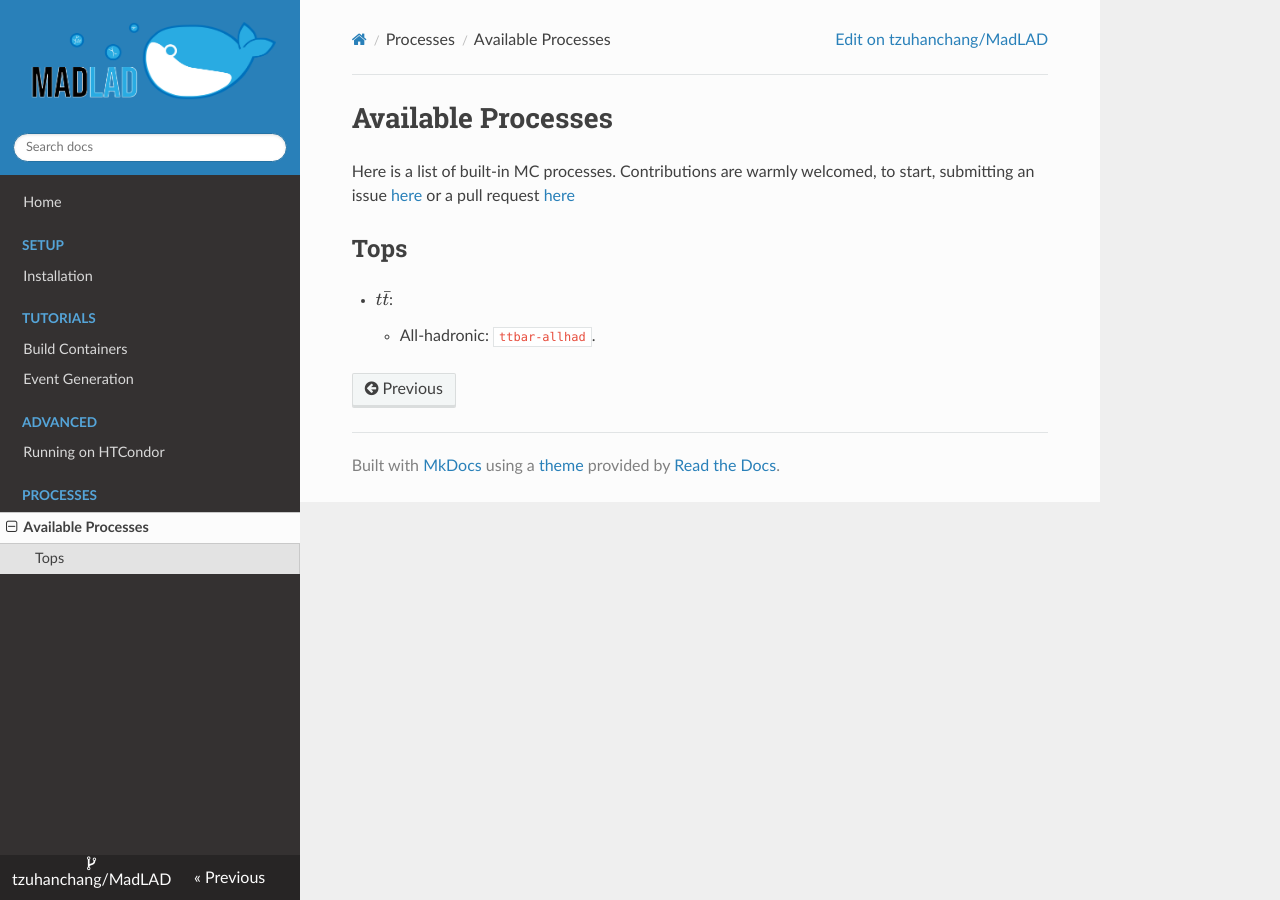
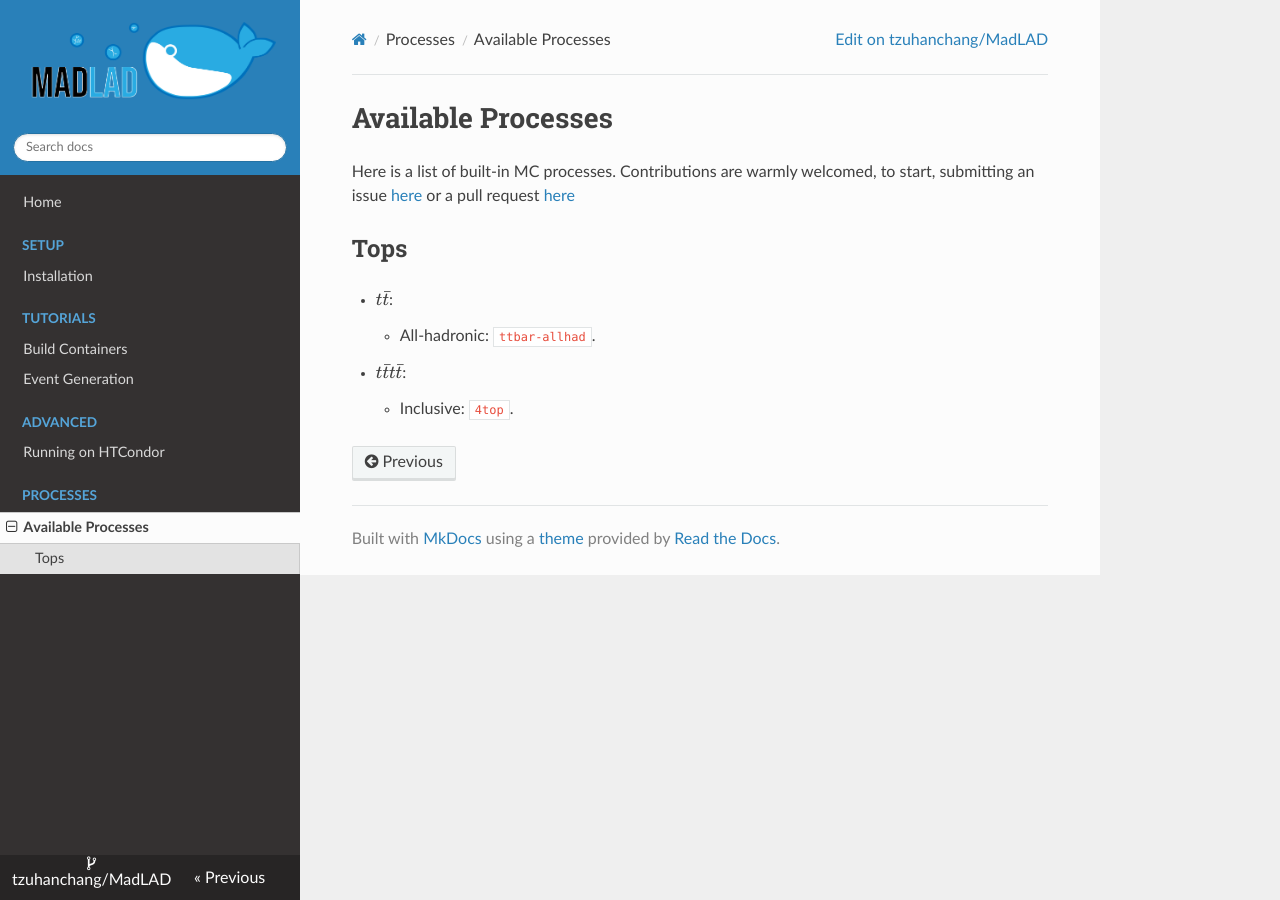
Before and after one commit to tzuhanchang/MadLAD, an MkDocs documentation site: the page built from docs/source/processes/available_processes.md, in a window 1280 px wide. Built offline with MkDocs 1.6.1, drawn with Linux system fonts in a browser that asks for light colours; nearby versions of some CDN libraries.

Commit message:
Add SM 4top process (#42)

```diff
--- a/docs/source/processes/available_processes.md
+++ b/docs/source/processes/available_processes.md
@@ -10,3 +10,7 @@ Tops
 - $t\bar{t}$:
 
     * All-hadronic: `ttbar-allhad`.
+
+- $t\bar{t}t\bar{t}$:
+
+    * Inclusive: `4top`.
```
Also changed, not shown: 1 other file.
